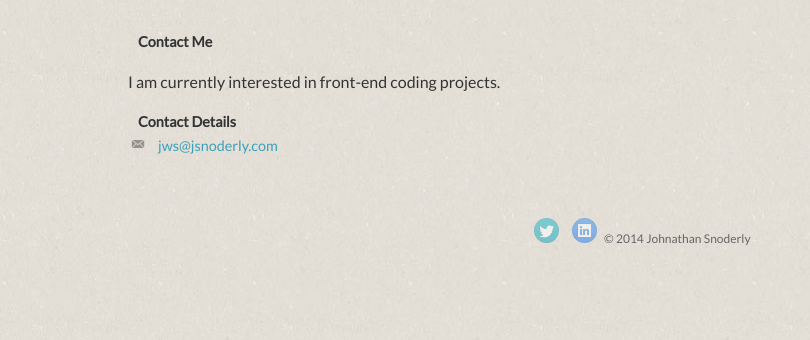
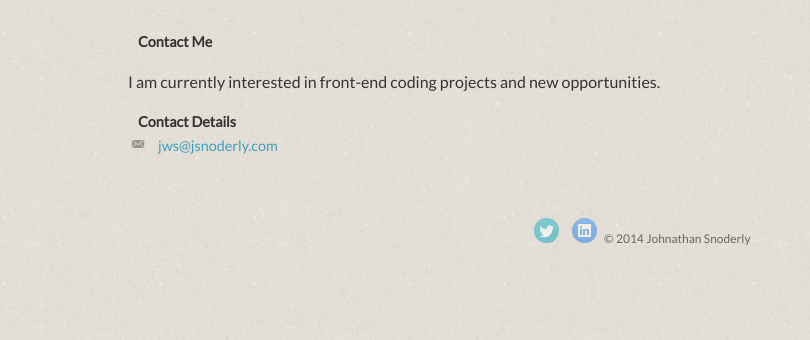
Before and after one commit to jsnoderly/jsnoderly-portfolio, a PHP site: page /contactme.php in a window 1280 px wide. Shown: the part 167-507 px from the top of the page, without its empty margins (0-810 px from the left). Run offline with PHP 8.4, Linux system fonts and the light colour scheme.

Commit message:
Update contact page

```diff
--- a/contactme.php
+++ b/contactme.php
@@ -23,7 +23,7 @@
 
 	<section id="primary">
 		<h3>Contact Me</h3>
-		<p>I am currently interested in front-end coding projects.</p>
+		<p>I am currently interested in front-end coding projects and new opportunities.</p>
 	</section>
 
 	<section id="secondary">
```
